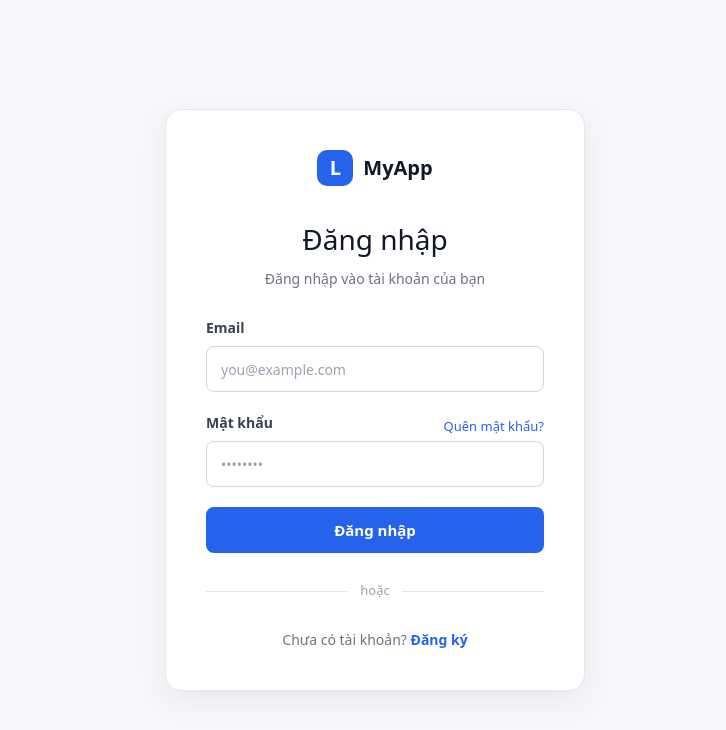
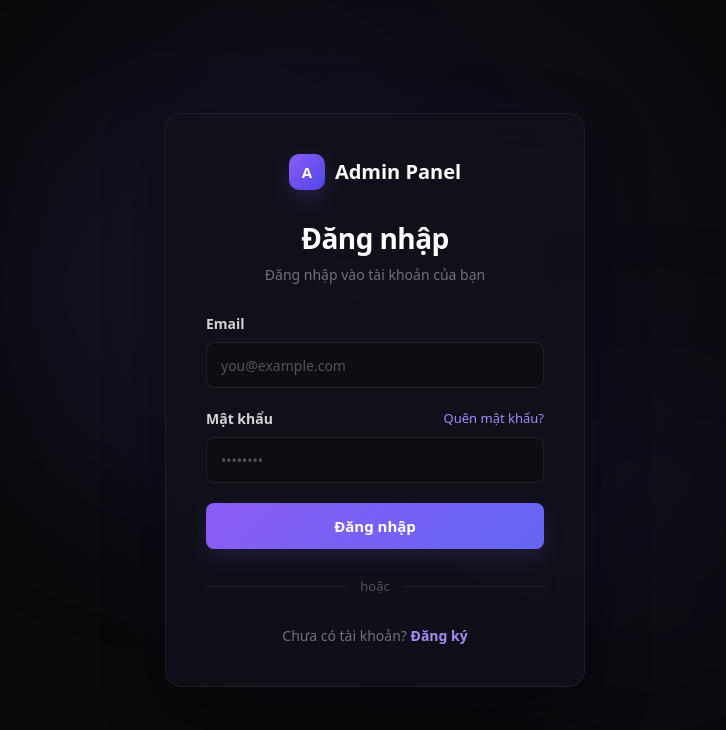
Before and after one commit to NguyenPhucThinhAllgrow-labo/lab, a Nuxt app in the folder laravel-nuxt-docker/frontend/: page /login in a window 1280 px wide. Shown: the top 730 px of the page, without its empty margins (265-991 px from the left). Built offline with nearby package versions, Linux system fonts and the light colour scheme.

Commit message:
.gitignore

```diff
--- a/laravel-nuxt-docker/frontend/app/pages/login/index.vue
+++ b/laravel-nuxt-docker/frontend/app/pages/login/index.vue
@@ -33,20 +33,40 @@
 
 <template>
   <div class="login-page">
+
+    <!-- Background decoration -->
+    <div class="background-glow background-glow-1"></div>
+    <div class="background-glow background-glow-2"></div>
+
     <div class="login-card">
+
+      <!-- Logo -->
       <div class="logo">
-        <div class="logo-icon">L</div>
-        <span>MyApp</span>
+        <div class="logo-icon">
+          <span>A</span>
         </div>
 
+        <span>Admin Panel</span>
+      </div>
+
+      <!-- Header -->
       <div class="header">
         <h1>Đăng nhập</h1>
-        <p>Đăng nhập vào tài khoản của bạn</p>
+
+        <p>
+          Đăng nhập vào tài khoản của bạn
+        </p>
       </div>
 
+      <!-- Form -->
       <form @submit.prevent="handleLogin">
+
+        <!-- Email -->
         <div class="form-group">
-          <label for="email">Email</label>
+          <label for="email">
+            Email
+          </label>
+
           <input
             id="email"
             v-model="email"
@@ -56,10 +76,17 @@
           />
         </div>
 
+        <!-- Password -->
         <div class="form-group">
+
           <div class="password-label">
-            <label for="password">Mật khẩu</label>
-            <a href="#">Quên mật khẩu?</a>
+            <label for="password">
+              Mật khẩu
+            </label>
+
+            <NuxtLink to="/forgot-password">
+              Quên mật khẩu?
+            </NuxtLink>
           </div>
 
           <input
@@ -71,23 +98,44 @@
           />
         </div>
 
-        <p v-if="error" class="error">
+        <!-- Error -->
+        <p
+          v-if="error"
+          class="error"
+        >
           {{ error }}
         </p>
 
-        <button type="submit" :disabled="loading">
-          {{ loading ? 'Đang đăng nhập...' : 'Đăng nhập' }}
+        <!-- Submit -->
+        <button
+          type="submit"
+          :disabled="loading"
+        >
+          <span v-if="loading">
+            Đang đăng nhập...
+          </span>
+
+          <span v-else>
+            Đăng nhập
+          </span>
         </button>
+
       </form>
 
+      <!-- Divider -->
       <div class="divider">
         <span>hoặc</span>
       </div>
 
+      <!-- Register -->
       <p class="register">
         Chưa có tài khoản?
-        <NuxtLink to="/register">Đăng ký</NuxtLink>
+
+        <NuxtLink to="/register">
+          Đăng ký
+        </NuxtLink>
       </p>
+
     </div>
   </div>
 </template>
@@ -97,63 +145,172 @@
   box-sizing: border-box;
 }
 
+/* =========================================
+   PAGE
+========================================= */
+
 .login-page {
+  position: relative;
+
   min-height: 100vh;
+
   display: flex;
   align-items: center;
   justify-content: center;
+
   padding: 24px;
-  background: #f5f7fb;
+
+  overflow: hidden;
+
+  background:
+    radial-gradient(
+      circle at 50% 35%,
+      rgba(139, 92, 246, 0.10) 0%,
+      rgba(99, 102, 241, 0.05) 25%,
+      transparent 55%
+    ),
+    #09090b;
 }
 
+/* =========================================
+   BACKGROUND GLOW
+========================================= */
+
+.background-glow {
+  position: absolute;
+
+  border-radius: 9999px;
+
+  pointer-events: none;
+
+  filter: blur(100px);
+}
+
+.background-glow-1 {
+  width: 420px;
+  height: 420px;
+
+  top: 10%;
+  left: 20%;
+
+  background: rgba(139, 92, 246, 0.06);
+}
+
+.background-glow-2 {
+  width: 350px;
+  height: 350px;
+
+  right: 15%;
+  bottom: 10%;
+
+  background: rgba(99, 102, 241, 0.05);
+}
+
+/* =========================================
+   LOGIN CARD
+========================================= */
+
 .login-card {
+  position: relative;
+  z-index: 1;
+
   width: 100%;
   max-width: 420px;
+
   padding: 40px;
-  background: white;
-  border: 1px solid #e5e7eb;
+
+  background: rgba(17, 17, 27, 0.92);
+
+  border: 1px solid rgba(255, 255, 255, 0.06);
+
   border-radius: 16px;
-  box-shadow: 0 10px 30px rgba(0, 0, 0, 0.06);
+
+  box-shadow:
+    0 25px 60px rgba(0, 0, 0, 0.45),
+    0 0 80px rgba(139, 92, 246, 0.04);
+
+  backdrop-filter: blur(20px);
 }
+
+/* =========================================
+   LOGO
+========================================= */
 
 .logo {
   display: flex;
   align-items: center;
   justify-content: center;
+
   gap: 10px;
+
   margin-bottom: 32px;
+
+  color: #ffffff;
+
   font-size: 20px;
   font-weight: 700;
-  color: #111827;
 }
 
 .logo-icon {
   width: 36px;
   height: 36px;
+
   display: flex;
   align-items: center;
   justify-content: center;
+
   border-radius: 10px;
-  background: #2563eb;
+
+  background: linear-gradient(
+    135deg,
+    #8b5cf6,
+    #4f46e5
+  );
+
   color: white;
+
+  box-shadow:
+    0 8px 20px rgba(139, 92, 246, 0.20);
 }
+
+.logo-icon span {
+  font-size: 15px;
+  font-weight: 700;
+}
+
+/* =========================================
+   HEADER
+========================================= */
 
 .header {
   text-align: center;
+
   margin-bottom: 28px;
 }
 
 .header h1 {
   margin: 0 0 8px;
+
+  color: #ffffff;
+
   font-size: 28px;
-  color: #111827;
+  line-height: 1.2;
+  font-weight: 700;
+
+  letter-spacing: -0.02em;
 }
 
 .header p {
   margin: 0;
-  color: #6b7280;
+
+  color: #71717a;
+
   font-size: 14px;
 }
+
+/* =========================================
+   FORM
+========================================= */
 
 .form-group {
   margin-bottom: 20px;
@@ -161,101 +318,266 @@
 
 label {
   display: block;
+
   margin-bottom: 8px;
-  color: #374151;
+
+  color: #d4d4d8;
+
   font-size: 14px;
   font-weight: 600;
 }
 
+/* =========================================
+   PASSWORD LABEL
+========================================= */
+
 .password-label {
   display: flex;
+
+  align-items: center;
   justify-content: space-between;
-  align-items: center;
+}
+
+.password-label label {
+  margin-bottom: 8px;
 }
 
 .password-label a {
-  color: #2563eb;
+  margin-bottom: 8px;
+
+  color: #a78bfa;
+
   font-size: 13px;
+
   text-decoration: none;
+
+  transition: color 0.2s ease;
 }
+
+.password-label a:hover {
+  color: #c4b5fd;
+}
+
+/* =========================================
+   INPUT
+========================================= */
 
 input {
   width: 100%;
   height: 46px;
+
   padding: 0 14px;
-  border: 1px solid #d1d5db;
+
+  border: 1px solid rgba(255, 255, 255, 0.08);
+
   border-radius: 8px;
+
   outline: none;
+
+  background: #0d0d12;
+
+  color: #e4e4e7;
+
+  font-family: inherit;
   font-size: 14px;
-  transition: 0.2s;
+
+  transition:
+    border-color 0.2s ease,
+    box-shadow 0.2s ease,
+    background 0.2s ease;
+}
+
+input::placeholder {
+  color: #52525b;
+}
+
+input:hover {
+  border-color: rgba(255, 255, 255, 0.12);
 }
 
 input:focus {
-  border-color: #2563eb;
-  box-shadow: 0 0 0 3px rgba(37, 99, 235, 0.1);
+  border-color: rgba(139, 92, 246, 0.6);
+
+  background: #0d0d12;
+
+  box-shadow:
+    0 0 0 3px rgba(139, 92, 246, 0.10),
+    0 0 20px rgba(139, 92, 246, 0.05);
 }
+
+/* =========================================
+   BUTTON
+========================================= */
 
 button {
   width: 100%;
   height: 46px;
+
+  display: flex;
+  align-items: center;
+  justify-content: center;
+
   border: none;
+
   border-radius: 8px;
-  background: #2563eb;
+
+  background: linear-gradient(
+    135deg,
+    #8b5cf6,
+    #6366f1
+  );
+
   color: white;
+
+  font-family: inherit;
+
   font-size: 15px;
   font-weight: 600;
+
   cursor: pointer;
-  transition: 0.2s;
+
+  transition:
+    transform 0.2s ease,
+    background 0.2s ease,
+    box-shadow 0.2s ease,
+    opacity 0.2s ease;
+
+  box-shadow:
+    0 8px 20px rgba(139, 92, 246, 0.15);
 }
 
-button:hover {
-  background: #1d4ed8;
+button:hover:not(:disabled) {
+  background: linear-gradient(
+    135deg,
+    #a78bfa,
+    #818cf8
+  );
+
+  transform: translateY(-1px);
+
+  box-shadow:
+    0 10px 25px rgba(139, 92, 246, 0.25);
+}
+
+button:active:not(:disabled) {
+  transform: translateY(0);
 }
 
 button:disabled {
   opacity: 0.6;
+
   cursor: not-allowed;
+
+  transform: none;
 }
+
+/* =========================================
+   ERROR
+========================================= */
 
 .error {
   margin: -4px 0 16px;
-  color: #dc2626;
+
+  color: #f87171;
+
   font-size: 13px;
 }
+
+/* =========================================
+   DIVIDER
+========================================= */
 
 .divider {
   display: flex;
   align-items: center;
+
   gap: 12px;
+
   margin: 28px 0;
-  color: #9ca3af;
+
+  color: #52525b;
+
   font-size: 13px;
 }
 
 .divider::before,
 .divider::after {
   content: '';
+
   flex: 1;
+
   height: 1px;
-  background: #e5e7eb;
+
+  background: rgba(255, 255, 255, 0.06);
 }
+
+.divider span {
+  flex-shrink: 0;
+}
+
+/* =========================================
+   REGISTER
+========================================= */
 
 .register {
   margin: 0;
+
   text-align: center;
-  color: #6b7280;
+
+  color: #71717a;
+
   font-size: 14px;
 }
 
 .register a {
-  color: #2563eb;
+  color: #a78bfa;
+
   font-weight: 600;
+
   text-decoration: none;
+
+  transition: color 0.2s ease;
 }
 
+.register a:hover {
+  color: #c4b5fd;
+}
+
+/* =========================================
+   MOBILE
+========================================= */
+
 @media (max-width: 480px) {
+  .login-page {
+    padding: 16px;
+  }
+
   .login-card {
     padding: 28px 22px;
+
+    border-radius: 14px;
+  }
+
+  .header h1 {
+    font-size: 26px;
+  }
+}
+
+/* =========================================
+   SMALL MOBILE
+========================================= */
+
+@media (max-width: 360px) {
+  .login-card {
+    padding: 24px 18px;
+  }
+
+  .logo {
+    margin-bottom: 26px;
+  }
+
+  .header {
+    margin-bottom: 24px;
   }
 }
 </style>
```
Also changed, not shown: 2 other files (tests, documents, lock files or other folders). Lines whose indentation alone changed are shown as unchanged.
